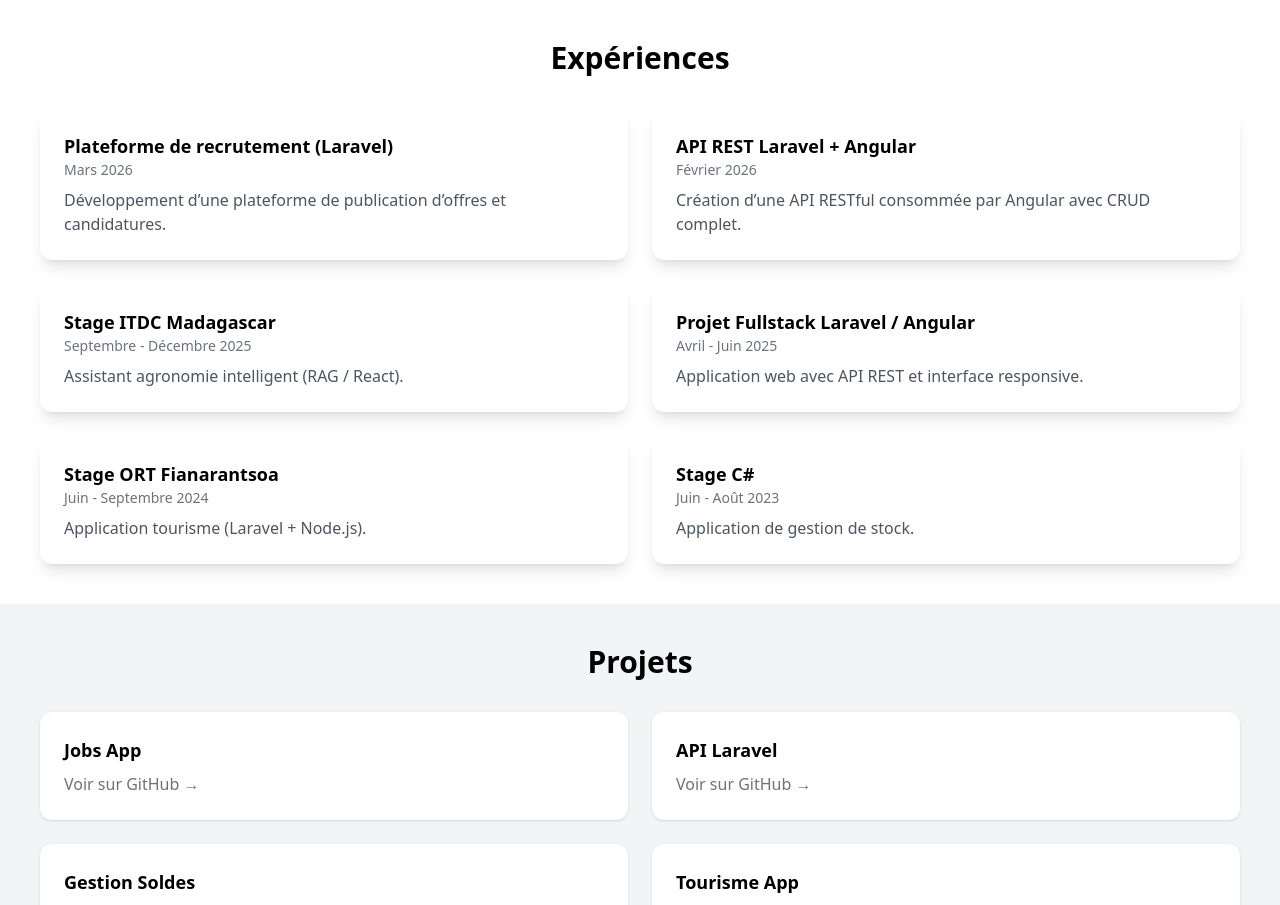
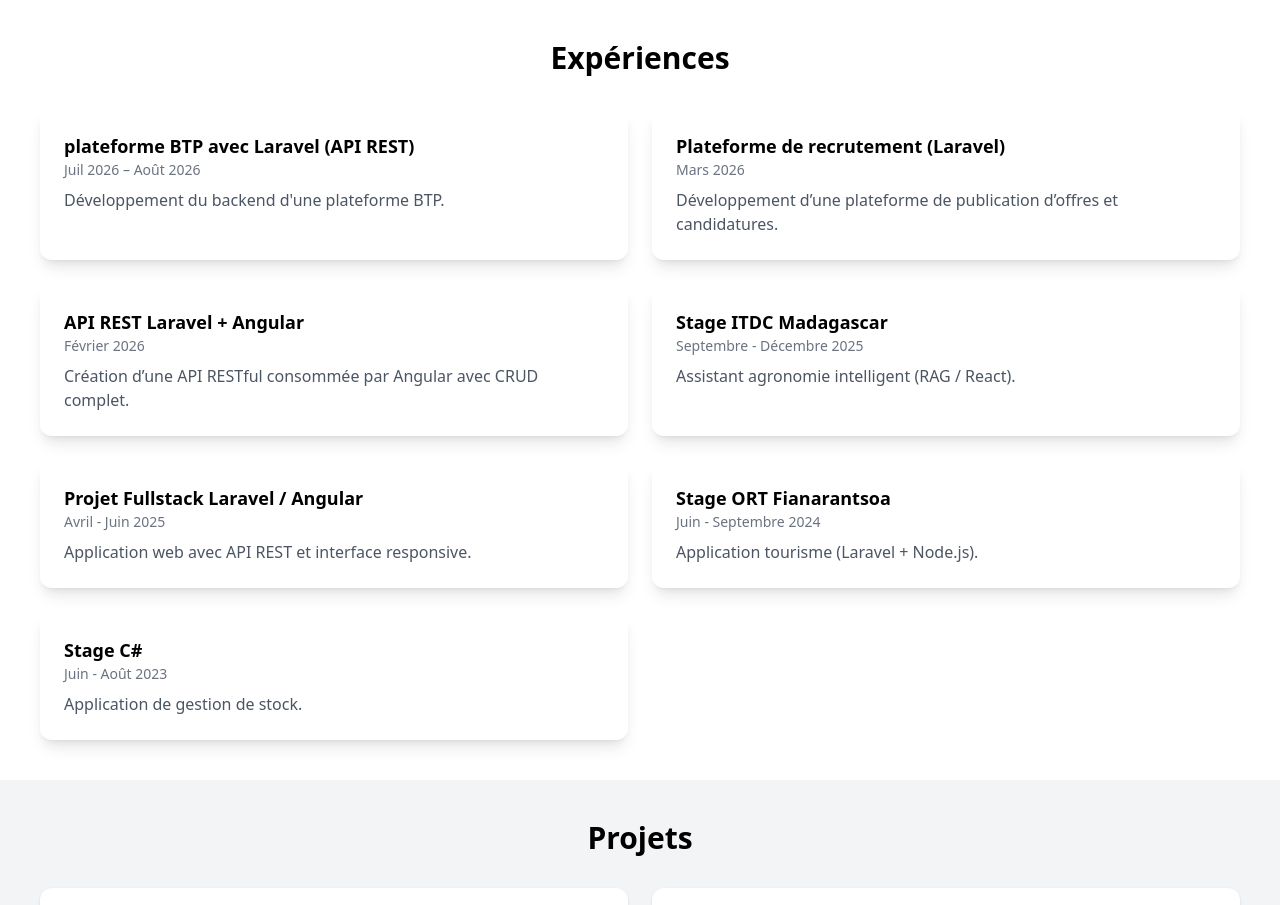
Before and after one commit to silasyherinirina/portfolio, a React (Vite) app: page / in a window 1280 px wide. Shown: the part 980-1885 px from the top of the page. Built offline with nearby package versions, Linux system fonts and the light colour scheme.

Commit message:
Update Experience.jsx

```diff
--- a/src/components/Experience.jsx
+++ b/src/components/Experience.jsx
@@ -1,5 +1,10 @@
 export default function Experience() {
     const experiences = [
+        {
+            title: "plateforme BTP avec Laravel (API REST)",
+            date: "Juil 2026 – Août 2026",
+            desc: " Développement du backend d'une plateforme BTP.",
+        },
         {
             title: "Plateforme de recrutement (Laravel)",
             date: "Mars 2026",
```
